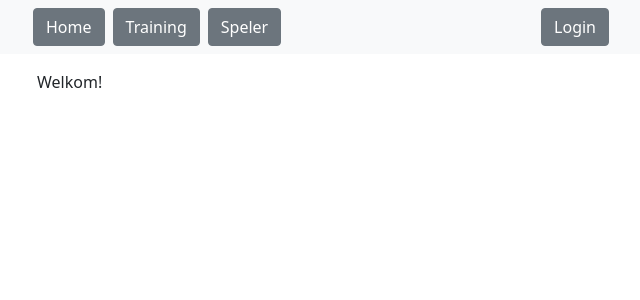
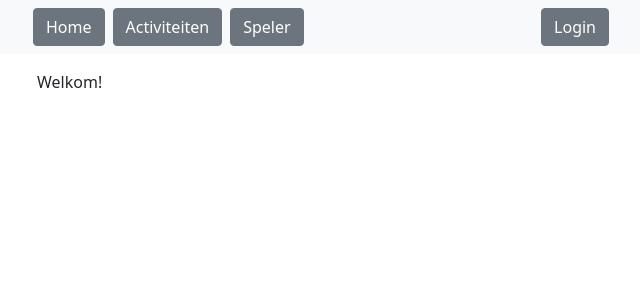
Before and after one commit to jeroenvanriel/hockey-tracker, a Django app: page / in a window 1280 px wide. Shown: the top 300 px of the page, without its empty margins (319-959 px from the left). Run offline with Django 3.2, Linux system fonts and the light colour scheme; data that the repository does not hold is empty.

Commit message:
rename all training to event

```diff
--- a/attendance/urls.py
+++ b/attendance/urls.py
@@ -9,7 +9,7 @@ urlpatterns = [
     path('player/<int:pk>/', views.PlayerDetailView.as_view(), name='player'),
     path('player/<int:pk>/paid', views.fine_paid, name='fine_paid'),
 
-    path('training/', views.training_overview, name='trainings'),
-    path('training/<int:pk>/', views.update_presence, name='training'),
-    path('training/<int:pk>/verify/', views.verify, name='verify'),
+    path('event/', views.event_overview, name='events'),
+    path('event/<int:pk>/', views.update_presence, name='event'),
+    path('event/<int:pk>/verify/', views.verify, name='verify'),
 ]
--- a/attendance/views.py
+++ b/attendance/views.py
@@ -15,7 +15,7 @@ from .models import Player, Event, Attendance, Fine
 def index(request):
     return render(request, 'index.html', {
         'total_unpaid_fines': Fine.objects.filter(paid=False).aggregate(Sum('amount'))['amount__sum'],
-        'upcoming_training': Event.objects.filter(verified=False, date__gte=timezone.now()).order_by('date').first(),
+        'upcoming_event': Event.objects.filter(verified=False, date__gte=timezone.now()).order_by('date').first(),
         # TODO: personal total fine
         # TODO: player with highest fine
         # TODO: player with highest unpaid fine
@@ -71,72 +71,72 @@ def fine_paid(request, pk):
     return HttpResponseRedirect(reverse('player', args=(player.id,)))
 
 
-def training_overview(request):
-    trainings = Event.objects.filter(verified=False, date__gte = timezone.now()).order_by('date')
+def event_overview(request):
+    events = Event.objects.filter(verified=False, date__gte = timezone.now()).order_by('date')
 
     # this way, because I don't know how to do this with an annotation
-    for training in trainings:
-        cancellations = Attendance.objects.filter(training=training, player=OuterRef('pk'), presence=False)
-        actual = Attendance.objects.filter(training=training, player=OuterRef('pk'), actual_presence=False)
+    for event in events:
+        cancellations = Attendance.objects.filter(event=event, player=OuterRef('pk'), presence=False)
+        actual = Attendance.objects.filter(event=event, player=OuterRef('pk'), actual_presence=False)
         players = Player.objects.annotate(presence=~Exists(cancellations), actual_presence=~Exists(actual))
-        training.nr_players_present = players.filter(presence=True).count()
+        event.nr_players_present = players.filter(presence=True).count()
 
-    return render(request, 'attendance/training_list.html', { 'training_list': trainings })
+    return render(request, 'attendance/event_list.html', { 'event_list': events })
 
 @login_required
 def update_presence(request, pk):
-    training = get_object_or_404(Event, pk=pk)
-    deadline_passed = timezone.now() > training.deadline if training.deadline else False
+    event = get_object_or_404(Event, pk=pk)
+    deadline_passed = timezone.now() > event.deadline if event.deadline else False
     player = Player.objects.filter(user=request.user).first()
 
     if request.method == 'POST':
         if not player:
             messages.error(request, "Your account is not linked to a registered player.")
-            return HttpResponseRedirect(reverse('training', args=(training.id,)))
+            return HttpResponseRedirect(reverse('event', args=(event.id,)))
 
         choice = 'yes' in request.POST
 
         if deadline_passed:
             messages.error(request, "The deadline to update presence has passed.")
-            return HttpResponseRedirect(reverse('trainings'))
+            return HttpResponseRedirect(reverse('events'))
 
         attendance, created = Attendance.objects.update_or_create(
             player=player,
-            training=training,
+            tsraining=event,
             defaults={'presence': choice}
         )
 
-        return HttpResponseRedirect(reverse('training', args=(training.id,)))
+        return HttpResponseRedirect(reverse('tsraining', args=(event.id,)))
 
     else:
-        cancellations = Attendance.objects.filter(training=training, player=OuterRef('pk'), presence=False)
-        actual = Attendance.objects.filter(training=training, player=OuterRef('pk'), actual_presence=False)
+        cancellations = Attendance.objects.filter(event=event, player=OuterRef('pk'), presence=False)
+        actual = Attendance.objects.filter(event=event, player=OuterRef('pk'), actual_presence=False)
         players = Player.objects.annotate(presence=~Exists(cancellations), actual_presence=~Exists(actual))
         nr_players_present = players.filter(presence=True).count()
 
-        return render(request, 'attendance/training_detail.html', {
-            'training': training,
+        return render(request, 'attendance/event_detail.html', {
+            'event': event,
             'players': players,
             'deadline_passed': deadline_passed,
             'nr_players_present': nr_players_present,
-            'user_can_verify': request.user.has_perm('attendance.training_verify'),
+            'user_can_verify': request.user.has_perm('attendance.event_verify'),
         })
 
-@permission_required('attendance.training_verify')
+@permission_required('attendance.event_verify')
 def verify(request, pk):
-    training = get_object_or_404(Event, pk=pk)
+    event = get_object_or_404(Event, pk=pk)
 
     if request.method == 'POST':
         print(request.POST)
         for player in Player.objects.all():
             try:
-                said_presence = Attendance.objects.get(player=player, training=training).presence
+                said_presence = Attendance.objects.get(player=player, event=event).presence
             except Attendance.DoesNotExist:
                 said_presence = True # assume presence by default
 
             # record the actual presence
             actual_presence = str(player.pk) in request.POST.keys()
-            attendance, _ = Attendance.objects.update_or_create(player=player, training=training, defaults={
+            attendance, _ = Attendance.objects.update_or_create(player=player, event=event, defaults={
                 'actual_presence': actual_presence
             })
 
@@ -147,19 +147,19 @@ def verify(request, pk):
                 # "he was late" requests.
                 Fine.objects.update_or_create(attendance=attendance, amount=10)
 
-        training.verified = True
-        training.save()
+        event.verified = True
+        event.save()
 
-        return HttpResponseRedirect(reverse('training', args=(training.id,)))
+        return HttpResponseRedirect(reverse('event', args=(event.id,)))
 
-    elif not training.verified:
-        cancellations = Attendance.objects.filter(training=training, player=OuterRef('pk'), presence=False)
+    elif not event.verified:
+        cancellations = Attendance.objects.filter(event=event, player=OuterRef('pk'), presence=False)
         players = Player.objects.annotate(presence=~Exists(cancellations))
         players_present = players.filter(presence=True)
         nr_players_present = players.filter(presence=True).count()
 
-        return render(request, 'attendance/training_verify.html', {
-            'training': training,
+        return render(request, 'attendance/event_verify.html', {
+            'event': event,
             'players_present': players_present,
             'nr_players_present': nr_players_present,
         })
@@ -167,5 +167,5 @@ def verify(request, pk):
     else:
         # TODO: In case we want to support (partial) updates, make sure to return the actual
         # presence to show on the update page
-        messages.error(request, "This training has already been verified.")
-        return HttpResponseRedirect(reverse('training', args=(training.id,)))
+        messages.error(request, "This event has already been verified.")
+        return HttpResponseRedirect(reverse('event', args=(event.id,)))
--- a/templates/attendance/training_verify.html
+++ b/templates/attendance/event_verify.html
@@ -3,12 +3,12 @@
 {% block content %}
 
 {% if players_present %}
-    <h4 class="mt-4">{{ training.date | date:"d F Y" }}
-        <span style="font-size: medium;">{{ training.date | date:"H:i" }}</span>
+    <h4 class="mt-4">{{ event.date | date:"d F Y" }}
+        <span style="font-size: medium;">{{ event.date | date:"H:i" }}</span>
         <div style="float:right;">{{ nr_players_present }} verwacht</div>
     </h4>
 
-    <form action="{% url 'verify' training.id %}" method="post">
+    <form action="{% url 'verify' event.id %}" method="post">
         {% csrf_token %}
 
         <div class="mt-4 list-group btn-group-vertical btn-group-toggle" data-toggle="buttons">
--- a/templates/base_generic.html
+++ b/templates/base_generic.html
@@ -24,7 +24,7 @@
           <a href="{% url 'index'%}" class="btn btn-secondary">Home</a>
         </li>
         <li class="nav-item me-2">
-          <a href="{% url 'trainings'%}" class="btn btn-secondary">Training</a>
+          <a href="{% url 'events'%}" class="btn btn-secondary">Activiteiten</a>
         </li>
         <li class="nav-item">
           <a href="{% url 'players'%}" class="btn btn-secondary">Speler</a>
--- a/templates/index.html
+++ b/templates/index.html
@@ -4,8 +4,8 @@
 
 <p>Welkom!</p>
 
-{% if upcoming_training %}
-Volgende training is <a href="{% url 'training' upcoming_training.pk %}"> {{ upcoming_training.date }} </a>.
+{% if upcoming_event %}
+Volgende event is <a href="{% url 'event' upcoming_event.pk %}"> {{ upcoming_event.date }} </a>.
 <br />
 {% endif %}
 
```
Also changed, not shown: attendance/models.py (+5 -3 lines), templates/attendance/event_detail.html (renamed from templates/attendance/training_detail.html, +11 -11 lines), templates/attendance/event_list.html (added, +20 -0 lines), templates/attendance/training_list.html (deleted, +0 -20 lines), attendance/migrations/0014_event_type.py (added), attendance/migrations/0015_auto_20230319_1806.py (added).
